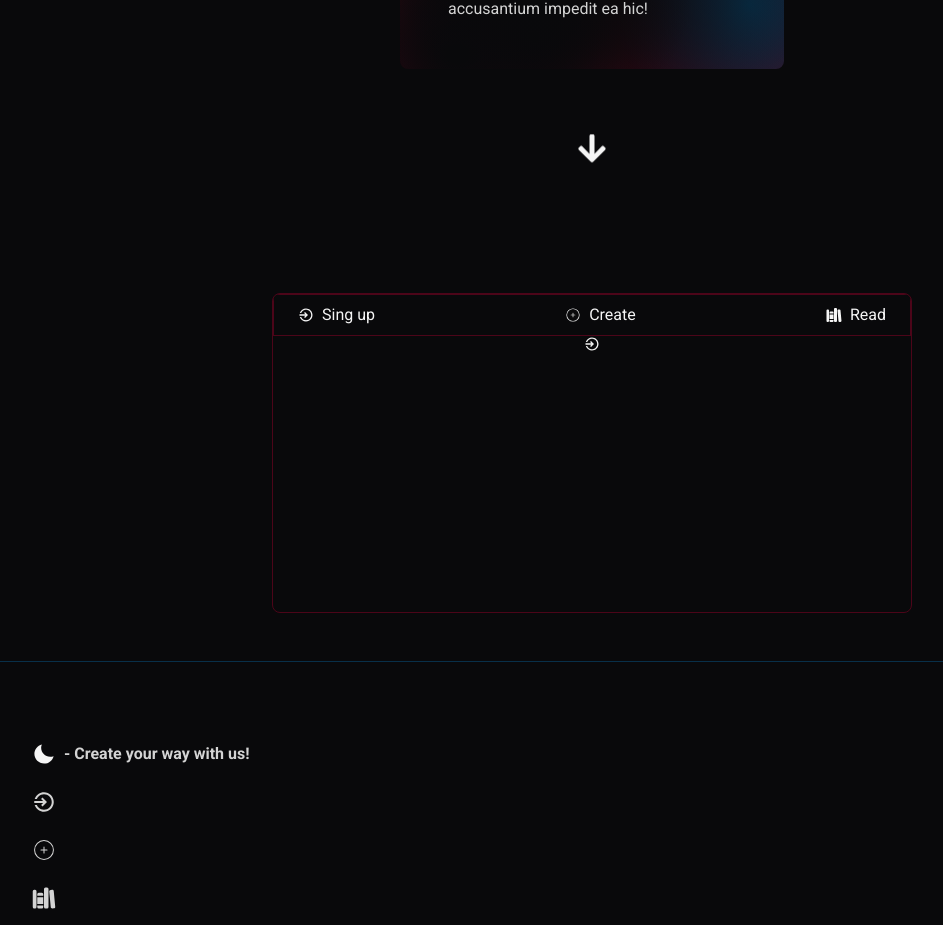
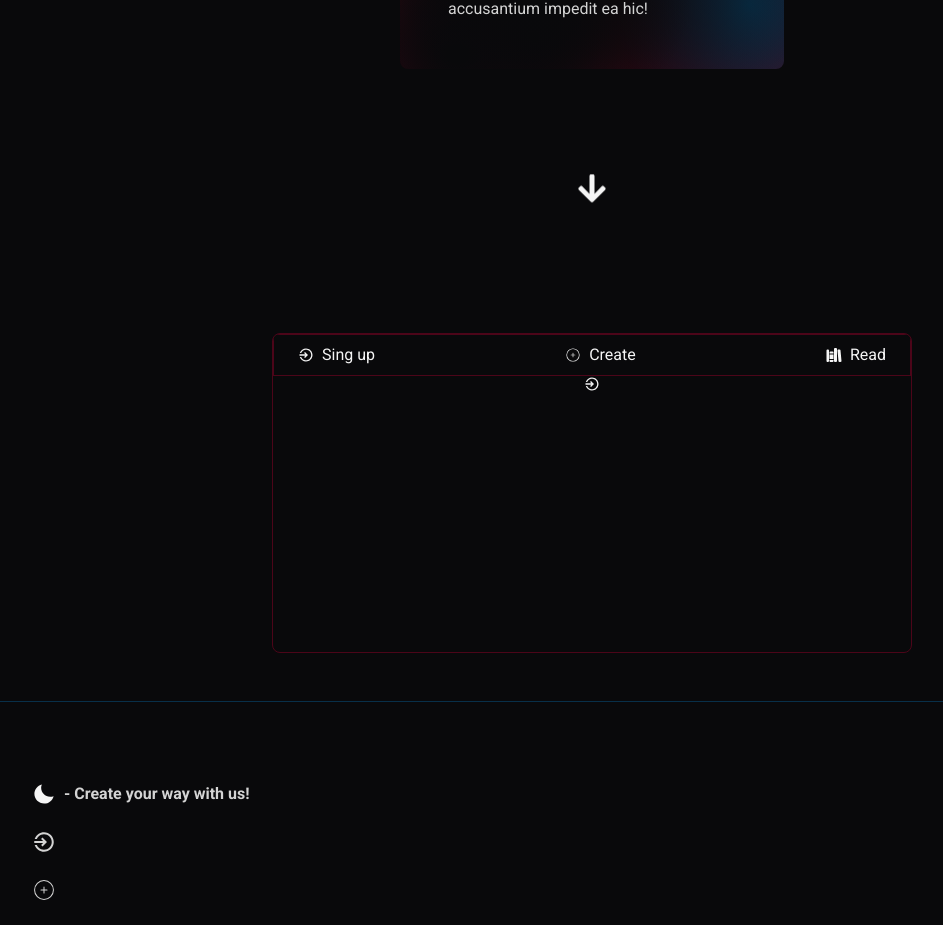
Before and after one commit to pawelek7k/future, a Next.js app: page / in a window 1280 px wide. Shown: the part 1459-2384 px from the top of the page, without its empty margins (48-991 px from the left). Built offline with nearby package versions, Linux system fonts and the light colour scheme; a web font is replaced by a local one.

Commit message:
Update Features.tsx

```diff
--- a/app/components/landing/Features.tsx
+++ b/app/components/landing/Features.tsx
@@ -28,7 +28,7 @@ export const Features = () => {
           </li>
         ))}
       </ul>
-      <FaArrowDown className="text-neutral-100 w-8 h-8 arrow-animation" />
+      <FaArrowDown className="text-neutral-100 w-8 h-8 arrow-animation mt-10" />
     </section>
   );
 };
```
